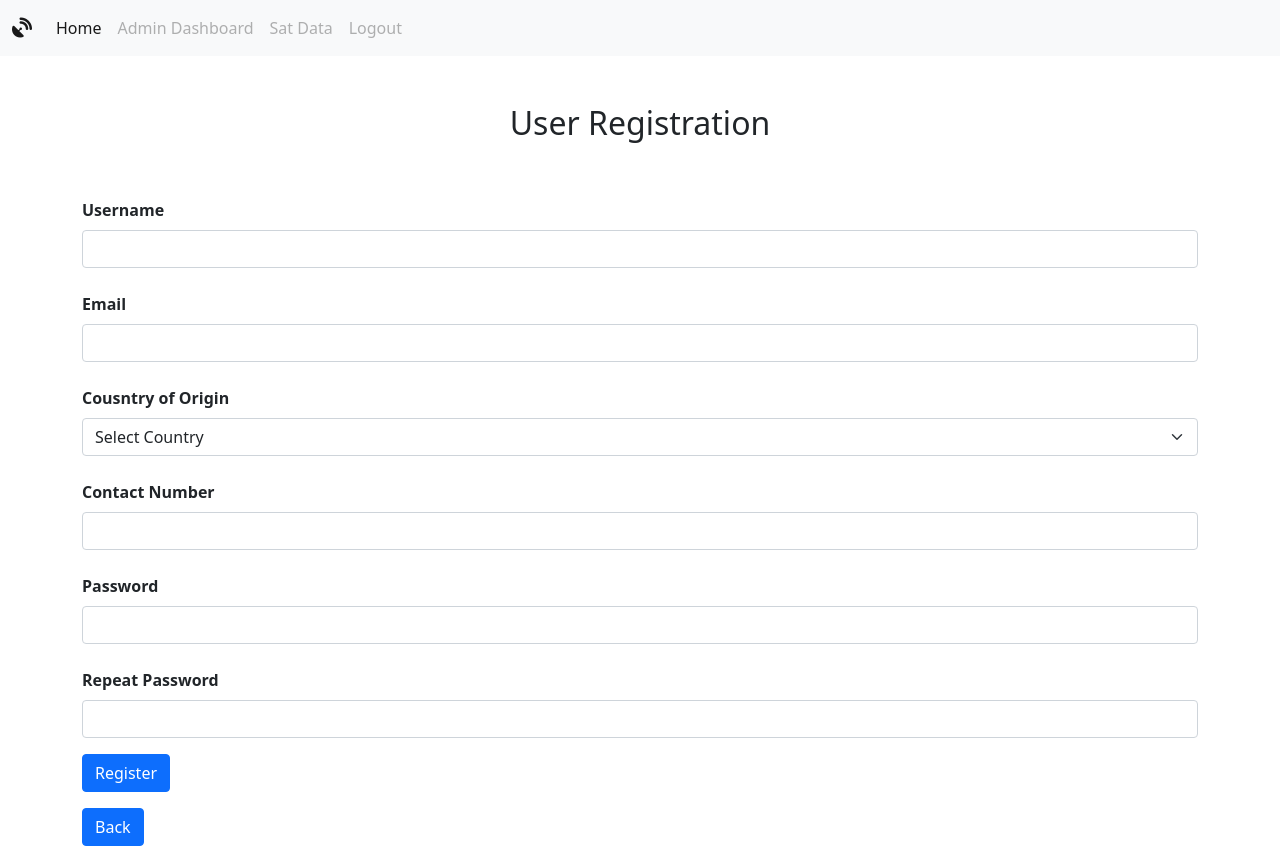
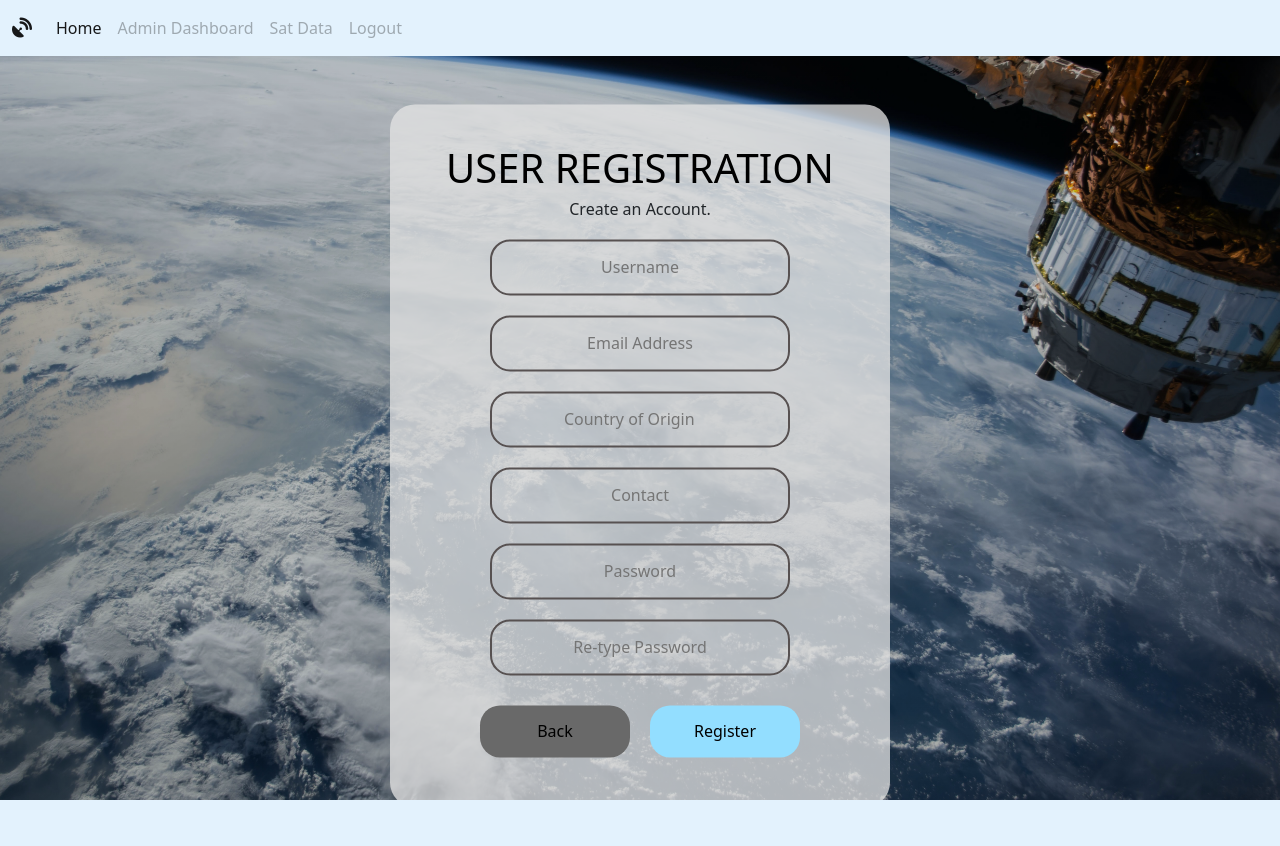
Before and after one commit to jet-delossantos/KyuTech, a PHP site: page /register.php in a window 1280 px wide. After the commit the page ends 800 px from the top, so only its background shows below. Run offline with PHP 8.4, Linux system fonts and the light colour scheme; some libraries are stand-ins or nearby versions.

Commit message:
added CSS

```diff
--- a/classes/userscontroller.class.php
+++ b/classes/userscontroller.class.php
@@ -5,9 +5,9 @@
 class UsersController extends Users {
 
         //Method for creating new user
-    public function createUser($username, $email, $password, $country, $contact, $status)
+    public function createUser($username, $email, $password, $country, $contact)
     {
-        $this->setUser($username,$email,$password,$country,$contact,$status);
+        $this->setUser($username,$email,$password,$country,$contact);
     }
 
         //Method for deleting user
--- a/header.php
+++ b/header.php
@@ -9,12 +9,13 @@
     <meta charset="UTF-8">
     <meta http-equiv="X-UA-Compatible" content="IE=edge">
     <meta name="viewport" content="width=device-width, initial-scale=1.0">
-    <title>Document</title>
+    <title>KyuTech Sat Data</title>
+    <link rel="stylesheet" href="stylesheet.css">
       <!--Font awesome and bootstrap links-->
     <script src="https://kit.fontawesome.com/fde27cd9e3.js" crossorigin="anonymous"></script>
     <link href="https://cdn.jsdelivr.net/npm/bootstrap@5.0.2/dist/css/bootstrap.min.css" rel="stylesheet" integrity="sha384-EVSTQN3/azprG1Anm3QDgpJLIm9Nao0Yz1ztcQTwFspd3yD65VohhpuuCOmLASjC" crossorigin="anonymous">
 </head>
-<nav class="navbar navbar-expand-lg navbar-light bg-light">
+<nav class="navbar navbar-expand-lg navbar-light" style="background-color: #e3f2fd;">
     <div class="container-fluid">
       <a class="navbar-brand" href="index.php"><i class="fas fa-satellite-dish"></i></a>
       <button class="navbar-toggler" type="button" data-bs-toggle="collapse" data-bs-target="#navbarNav" aria-controls="navbarNav" aria-expanded="false" aria-label="Toggle navigation">
@@ -81,3 +82,5 @@
         ?>
     </div>
   </nav>
+  <script src="https://ajax.googleapis.com/ajax/libs/jquery/3.6.0/jquery.min.js"></script>
+  <script src="https://stackpath.bootstrapcdn.com/bootstrap/3.4.1/js/bootstrap.min.js" integrity="sha384-aJ21OjlMXNL5UyIl/XNwTMqvzeRMZH2w8c5cRVpzpU8Y5bApTppSuUkhZXN0VxHd" crossorigin="anonymous"></script>
--- a/includes/functions.inc.php
+++ b/includes/functions.inc.php
@@ -93,10 +93,9 @@
     $file = $nameFile;
     $line = explode("<br />", $file);
     //Gets each line till end of file is reached
-    $words = explode("\t", end($line));
+    $words = explode("\t", $line[0]);
         //Counts each word
     $count = $count + count($words);
 
     return $count;
-
 }
--- a/includes/register.inc.php
+++ b/includes/register.inc.php
@@ -4,7 +4,6 @@
     include 'functions.inc.php';
 
     if(isset($_POST['register-submit'])){
-        $status = $_GET['status'];
         $username = $_POST['username'];
         $email = $_POST['email'];
         $country = $_POST['country'];
@@ -35,7 +34,8 @@
         }
         else{
             $createUserObj = new UsersController();
-            $createUserObj-> createUser($username, $email, $country, $contact, $password, $status);
+            $createUserObj-> createUser($username, $email, $password, $country, $contact );
+
         }
     } else {
         header('Location:../index.php?status=invalidurlaccess');
--- a/register.php
+++ b/register.php
@@ -4,18 +4,40 @@
 
 
 <body>
-    <div class="container">
-      <h2 class="my-5 text-center">User Registration</h2>
-      <form action = "includes/register.inc.php&status=register" method ="post">
-        <div class="mb-3 my-4">
-          <label class="mt-2 form-label"><strong>Username</strong></label>
-          <input type="text" class="form-control" name="username">
+    <div class="hero">
+      <form class="box" action = "includes/register.inc.php" method ="post">
+        <h1>User Registration</h1>
+        <h6> Create an Account. </h6>
+        <div>
 
-          <label class="mt-4 form-label"><strong>Email</strong></label>
-          <input type="text" class="form-control" name="email">
+          <input type="text" placeholder="Username" required  name="username">
 
-          <label class="mt-4 form-label"><strong>Cousntry of Origin</strong></label>
-          <select class="form-select" name= "country" value ="">
+          <input type="text" placeholder="Email Address" required name="email">
+
+          <input type="text" name="country" list="countryname" placeholder="Country of Origin" required>
+            <datalist id="countryname">
+              <option value="Argentina">
+              <option value="Bangladesh">
+              <option value="Bhutan">
+              <option value="Costa Rica">
+              <option value="Ghana">
+              <option value="Japan">
+              <option value="KyuTech">
+              <option value="Malaysia">
+              <option value="Mongolia">
+              <option value="Nepal">
+              <option value="Nigeria">
+              <option value="Paraguay">
+              <option value="Philippines">
+              <option value="Sri Lanka">
+              <option value="Sudan">
+              <option value="Taiwan">
+              <option value="Thailand">
+              <option value="Uganda">
+              <option value="Zimbabwe">
+            </datalist>
+
+          <!-- <select class="form-select" name= "country" value ="">
             <option selected>Select Country</option>
             <option value="KyuTech"><i class="fas fa-satellite-dish"></i> KyuTech</option>
             <option value="Ghana"><i class="fas fa-flag"></i> Ghana</option>
@@ -35,22 +57,18 @@
             <option value="Sudan"><i class="fas fa-flag"></i> Sudan</option>
             <option value="Zimbabwe"><i class="fas fa-flag"></i> Zimbabwe</option>
             <option value="Uganda"><i class="fas fa-flag"></i> Uganda</option>
-          </select>
+          </select> -->
 
+          <input type="text" placeholder="Contact" required name="contact">
 
-          <label class=" mt-4 form-label"><strong>Contact Number</strong></label>
-          <input type="text" class="form-control" name="contact">
+          <input type="password" placeholder="Password" required name="pwd">
 
-          <label class="mt-4 form-label"><strong>Password</strong></label>
-          <input type="password" class="form-control" name="pwd">
+          <input type="password" placeholder="Re-type Password" required name="re-pwd">
+        </div>
+        <button type="submit" name='register-submit'>Register</button>
+        <button type="register" onclick="history.go(-1)">Back</button>
+      </form>
 
-          <label class="mt-4 form-label"><strong>Repeat Password</strong></label>
-          <input type="password" class="form-control" name="re-pwd">
-        </div>
-        <button type="submit" class="btn btn-primary" name='register-submit'>Register</button>
-
-      </form>
-      <button onclick="history.go(-1)"class="btn btn-primary">Back</button>
     </div>
   </body>
 </html>
--- /dev/null
+++ b/stylesheet.css
@@ -0,0 +1,114 @@
+@import url(https://fonts.googleapis.com/css?family=Roboto:300,400,500);
+
+html{
+  background-color: #f1f1f1;
+  font-family: "Roboto";
+}
+body{
+    margin: 0;
+    padding: 0;
+    /*background: #34495e; /*#0984e3*/
+}
+
+.hero{
+    height: 100%;
+    width: 100%;
+    background-image: linear-gradient(rgba(0, 0, 0, 0.233),rgba(0,0,0,0.233)), url(sat.jpg);
+    background-position: center;
+    background-size: cover;
+    position: absolute;
+}
+
+.box{
+    width: 500px;
+    padding: 40px;
+    position: absolute;
+    top: 50%;
+    left: 50%;
+    transform:  translate(-50%, -50%);
+    background: rgba(229, 229, 229, 0.75);
+    border-radius: 25px;
+}
+h1{
+    color: rgb(0, 0, 0);
+    text-transform: uppercase;
+    font-weight: 500;
+    text-align: center;
+}
+
+h6{
+    text-align: center;
+}
+
+.box input[type = "text"],.box input[type = "password"]{
+    border: 0;
+    background: none;
+    display: block;
+    margin: 20px auto;
+    text-align: center;
+    border: 2px solid #575151;
+    padding: 14px 10px;
+    width: 300px;
+    outline: none;
+    color: rgb(0, 0, 0);
+    border-radius: 20px;
+    transition: 0.25s;
+}
+.box input[type = "text"]:focus,.box input[type = "password"]:focus{
+    border-color: #303030;
+
+
+}
+.box button[type = "submit"]{
+    border: 0;
+    background: #93DEFF;
+    display: block;
+    margin: 10px auto;
+    text-align: center;
+    padding: 14px 40px;
+    outline: none;
+    color: rgb(0, 0, 0);
+    border-radius: 20px;
+    transition: 0.25s;
+    cursor: pointer;
+    float: right;
+    width: 150px;
+    margin-right: 50px;
+
+}
+.box button[type = "submit"]:hover{
+    background: #81c4e0;
+}
+
+.box button[type = "register"]{
+    border: 0;
+    background: #696969;
+    display: block;
+    margin: 10px auto;
+    text-align: center;
+    padding: 14px 40px;
+    outline: none;
+    color: rgb(0, 0, 0);
+    border-radius: 20px;
+    transition: 0.25s;
+    cursor: pointer;
+    float: left;
+    width: 150px;
+    margin-left: 50px;
+
+}
+.box button[type = "register"]:hover{
+    background: #4d4c4c;
+}
+
+
+#forgot{
+    color: #303030;
+    margin: 20px;
+    margin-left: 65px;
+}
+
+#forgot:hover{
+    color: rgb(0, 0, 0);
+    text-decoration: underline;
+}
```
Also changed, not shown: classes/satdata.class.php (+2 -111 lines), classes/users.class.php (+1 -7 lines), index.php (+12 -12 lines), satdata.php (+18 -2 lines), sat.jpg (added), 1 other file.
